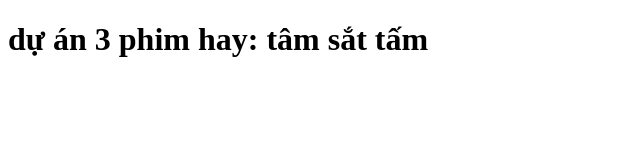
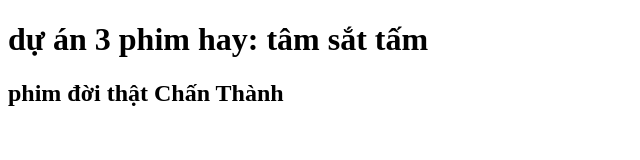
Before and after one commit to nguyenkhaclinh827-ai/duan3, a plain HTML site: page index.html in a window 1280 px wide. Shown: the whole page, without its empty margins (0-640 px from the left). Drawn offline with Linux system fonts and the light colour scheme.

Commit message:
sửa đổi lần 1

```diff
--- a/index.html
+++ b/index.html
@@ -7,5 +7,6 @@
   </head>
   <body>
     <h1>dự án 3 phim hay: tâm sắt tấm</h1>
+    <h2>phim đời thật Chấn Thành</h2>
   </body>
 </html>
```
